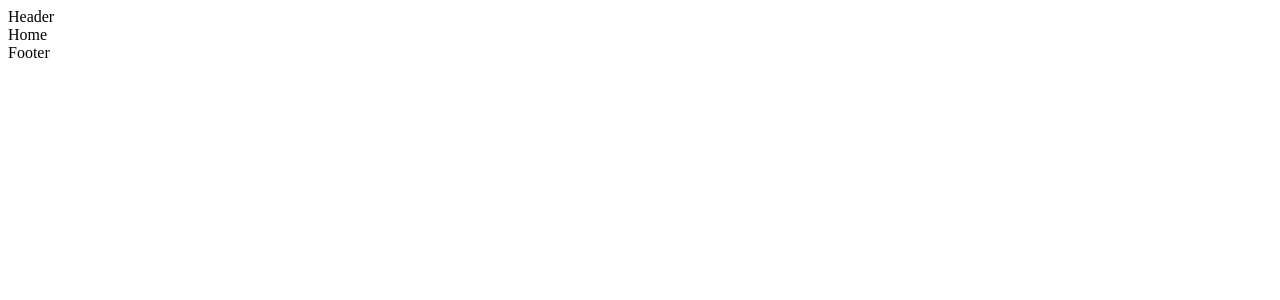
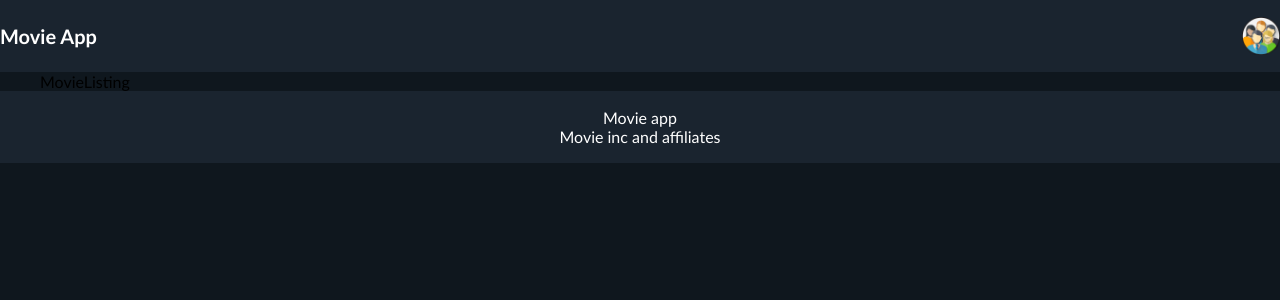
Before and after one commit to arielleon24/reduxMovies, a React (Create React App) app: page / in a window 1280 px wide. Shown: the top 300 px of the page. Built offline with nearby package versions, Linux system fonts and the light colour scheme; no server answers.

Commit message:
api call returning 200

```diff
--- a/public/index.html
+++ b/public/index.html
@@ -10,6 +10,9 @@
       content="Web site created using create-react-app"
     />
     <link rel="apple-touch-icon" href="%PUBLIC_URL%/logo192.png" />
+    <link rel="preconnect" href="https://fonts.googleapis.com">
+<link rel="preconnect" href="https://fonts.gstatic.com" crossorigin>
+<link href="https://fonts.googleapis.com/css2?family=Noto+Serif:ital@1&display=swap" rel="stylesheet">
     <!--
       manifest.json provides metadata used when your web app is installed on a
       user's mobile device or desktop. See https://developers.google.com/web/fundamentals/web-app-manifest/
--- a/src/App.js
+++ b/src/App.js
@@ -12,11 +12,13 @@ function App() {
     <div className="app">
      <Router>
        <Header></Header>
+       <div className='container'>
        <Routes>
         <Route exact path="/" element={<Home />}/>
         <Route path="/movie/:imdbID" element={<MovieDetail />} />
         <Route element={<PageNotFound />}/>
        </Routes>
+       </div>
        <Footer />
      </Router>
     </div>
--- a/src/App.scss
+++ b/src/App.scss
@@ -0,0 +1,20 @@
+@import "../src/common/colors.scss";
+
+* {
+  margin: 0;
+  padding: 0;
+  box-sizing: border-box;
+  font-family:'Gill Sans', 'Gill Sans MT', Calibri, 'Trebuchet MS', sans-serif
+}
+
+a {
+  text-decoration: none;
+}
+
+body {
+  background: $primary-color;
+}
+
+.container {
+  margin: 0px 40px;
+}
--- a/src/common/apis/movieApi.js
+++ b/src/common/apis/movieApi.js
@@ -1,5 +1,5 @@
 import axios from 'axios'
 
 export default axios.create({
-  baseURL:"http://www.omdbapi.com"
+  baseURL:"http://www.omdbapi.com/"
 });
--- a/src/components/Footer/Footer.js
+++ b/src/components/Footer/Footer.js
@@ -1,9 +1,11 @@
 import React from 'react';
+import "./Footer.scss"
 
 const footer = () => {
   return (
-    <div>
-      Footer
+    <div className='footer'>
+      <div>Movie app</div>
+      <div>Movie inc and affiliates</div>
     </div>
   );
 };
--- a/src/components/Footer/Footer.scss
+++ b/src/components/Footer/Footer.scss
@@ -0,0 +1,11 @@
+@import "../../common/colors.scss";
+
+.footer {
+  background: $secondary-color;
+  height: 72px;
+  display: flex;
+  justify-content: center;
+  align-items: center;
+  color: $font-primary;
+  flex-direction: column;
+}
--- a/src/components/Header/Header.js
+++ b/src/components/Header/Header.js
@@ -1,9 +1,17 @@
 import React from 'react';
+import { Link } from 'react-router-dom'
+import user from "../../images/user.png"
+import "./Header.scss"
 
 const Header = () => {
   return (
-    <div>
-      Header
+    <div className='header'>
+      <Link to="/">
+      <div className='logo'>Movie App </div>
+      </Link>
+      <div className='user-image'>
+        <img src={user} alt="user" />
+      </div>
     </div>
   );
 };
--- a/src/components/Header/Header.scss
+++ b/src/components/Header/Header.scss
@@ -0,0 +1,22 @@
+@import "../../common/colors.scss";
+
+.header {
+  background-color: $secondary-color;
+  height: 72px;
+  padding: opx 40px;
+  display: flex;
+  align-items: center;
+  justify-content: space-between;
+}
+
+.logo {
+  color: $font-primary;
+  font-size: 20px;
+  font-weight: 600;
+}
+
+.user-image, .user-image img {
+  width: 38px;
+  height: 38px;
+
+}
--- a/src/components/Home/Home.js
+++ b/src/components/Home/Home.js
@@ -1,9 +1,30 @@
-import React from 'react';
+import React, { useEffect } from 'react';
+import MovieListing from "../MovieListing/MovieListing"
+import movieApi from "../../common/apis/movieApi"
+import { APIKey } from "../../common/apis/movieApiKey"
+
 
 const Home = () => {
+
+  useEffect(()=> {
+    const movieName = "Star";
+    const fetchMovies = async () => {
+      const response = await movieApi.get(`?t&s=${movieName}&type=movie&apikey=${APIKey}`
+      )
+      .catch((err) => {
+        console.log(err)
+      })
+      console.log("Response from API", response)
+      // console.log(movieApi)
+    }
+
+  fetchMovies()
+  }, []);
+
   return (
     <div>
-      Home
+    <div className='banner-img'></div>
+    <MovieListing />
     </div>
   );
 };
```
Also changed, not shown: src/images/user.png (added).
